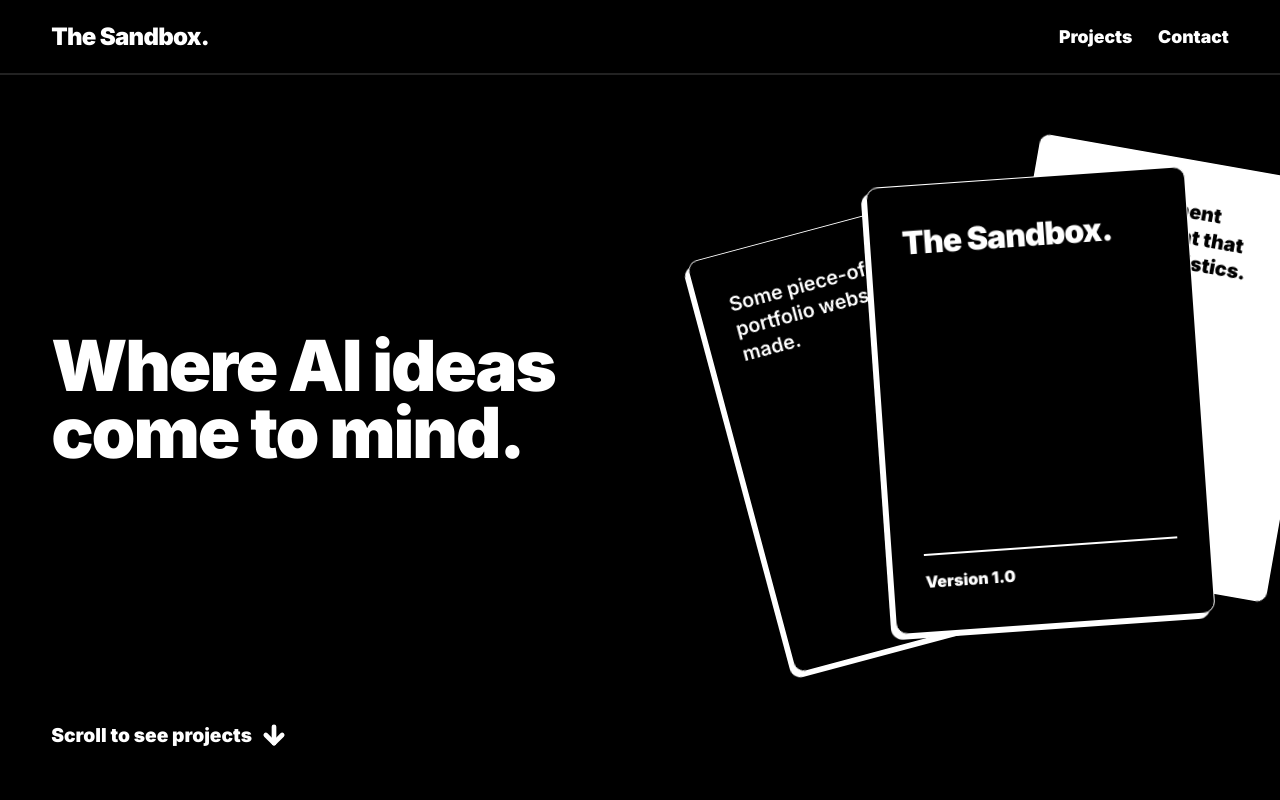
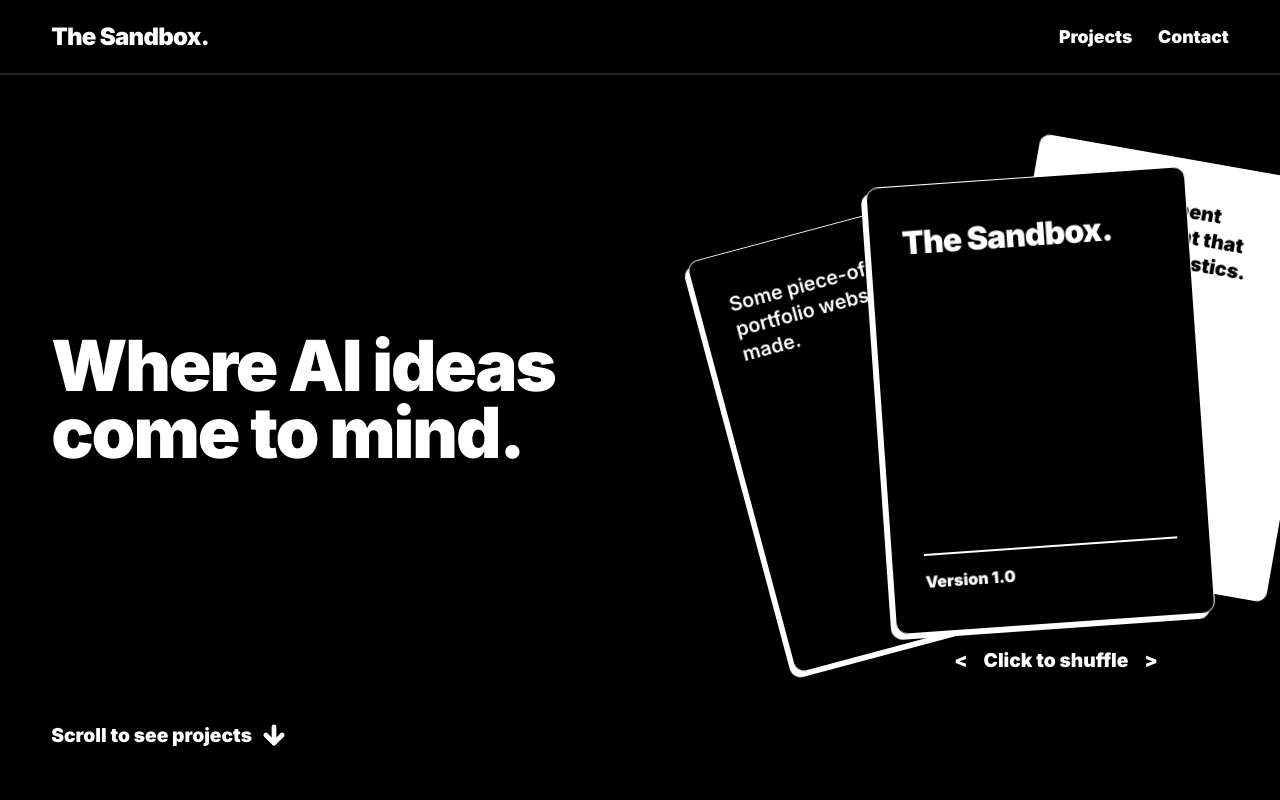
Before and after one commit to FE543210/the-sandbox, a React (Vite) app: page / in a window 1280 px wide. Shown: the top 800 px of the page. Built offline with nearby package versions, Linux system fonts and the light colour scheme.

Commit message:
Fix footer alignment, update copy to Get In Contact

```diff
--- a/src/App.jsx
+++ b/src/App.jsx
@@ -82,9 +82,9 @@ export default function App() {
   ];
 
   const positions = [
-    { rotate: -15, x: -100, y: 50, zIndex: 1 },
-    { rotate: 10, x: 50, y: -20, zIndex: 2 },
-    { rotate: -4, x: 0, y: 0, zIndex: 3 }
+    { rotate: -15, x: -100, y: 50, zIndex: 10 },
+    { rotate: 10, x: 50, y: -20, zIndex: 20 },
+    { rotate: -4, x: 0, y: 0, zIndex: 30 }
   ];
 
   return (
@@ -153,7 +153,7 @@ export default function App() {
                   zIndex: pos.zIndex,
                   scale: isFront ? 1 : 0.95
                 }}
-                transition={{ duration: 0.6, type: "spring", bounce: 0.3 }}
+                transition={{ duration: 0.9, type: "spring", bounce: 0.2 }}
                 onClick={() => handleCardClick(card.id)}
                 className={card.className}
                 style={{
@@ -167,6 +167,28 @@ export default function App() {
               </motion.div>
             );
           })}
+
+          {/* Navigation Indicator */}
+          <motion.div
+            initial={{ opacity: 0 }}
+            animate={{ opacity: 1 }}
+            transition={{ delay: 1 }}
+            style={{
+              position: 'absolute',
+              bottom: '-3rem',
+              width: '100%',
+              display: 'flex',
+              justifyContent: 'center',
+              alignItems: 'center',
+              gap: '1rem',
+              color: '#fff',
+              fontWeight: 900,
+              fontSize: '1.2rem',
+              zIndex: 0
+            }}
+          >
+            <span>&lt;</span> Click to shuffle <span>&gt;</span>
+          </motion.div>
         </div>
 
         <div style={{ position: 'absolute', bottom: '4vw', left: '4vw', zIndex: 10 }}>
@@ -190,7 +212,12 @@ export default function App() {
                key={idx}
                initial={{ opacity: 0, y: 100, filter: 'blur(10px)', scale: 0.95 }}
                whileInView={{ opacity: 1, y: 0, filter: 'blur(0px)', scale: 1 }}
-               whileHover={{ y: -15, scale: 1.02, transition: { duration: 0.2, ease: "easeOut" } }}
+               whileHover={{
+                 y: -20,
+                 scale: 1.05,
+                 boxShadow: proj.type === 'black' ? "-15px 15px 0px rgba(255,255,255,1)" : "-15px 15px 0px rgba(0,0,0,1)",
+                 transition: { duration: 0.3, type: "spring", bounce: 0.4 }
+               }}
                viewport={{ once: true, margin: '-100px' }}
                transition={{ duration: 0.8, delay: (idx % 2) * 0.15, ease: [0.22, 1, 0.36, 1] }}
                className={`card ${proj.type === 'black' ? 'card-black' : 'card-white'}`}
@@ -240,7 +267,7 @@ export default function App() {
         display: 'flex',
         flexDirection: 'column',
         alignItems: 'flex-end',
-        justifyContent: 'flex-end',
+        justifyContent: 'center',
         minHeight: '60vh',
         textAlign: 'right'
       }}>
@@ -250,13 +277,9 @@ export default function App() {
 
         <div style={{ marginTop: '5vw' }}>
           <a href="mailto:hello@filip.ai" className="btn">
-            Contact Filip
+            Get In Contact
           </a>
         </div>
-
-        <p style={{ marginTop: '10vw', fontWeight: 900, color: '#555', fontSize: '1.1rem' }}>
-          © {new Date().getFullYear()} Filip. All rights reserved.
-        </p>
       </footer>
     </div>
   );
```
